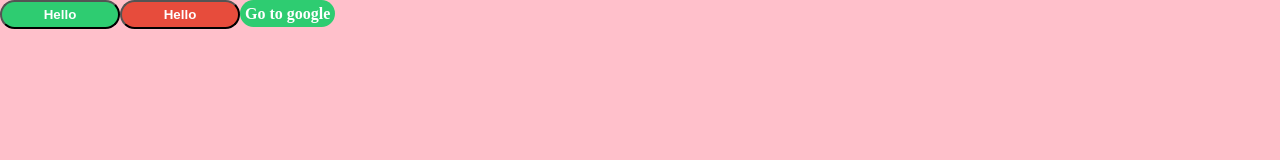
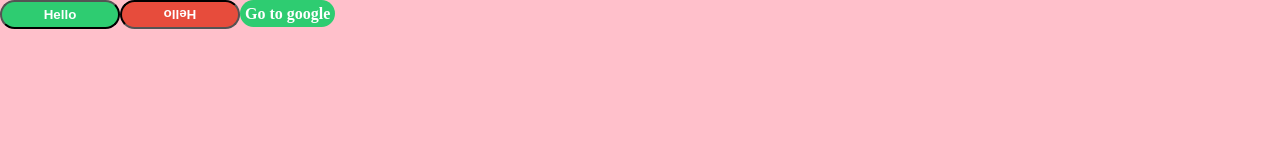
Before and after one commit to dasom0801/styled-awesomeness, a React (Create React App) app: page / in a window 1280 px wide. Shown: the top 160 px of the page. Built offline with nearby package versions, Linux system fonts and the light colour scheme.

Commit message:
#4 Animations

```diff
--- a/src/App.js
+++ b/src/App.js
@@ -1,5 +1,5 @@
 import React, { Component} from 'react';
-import styled, { createGlobalStyle } from 'styled-components';
+import styled, { createGlobalStyle, css, keyframes } from 'styled-components';
 
 const GlobalStyle = createGlobalStyle`
   body{
@@ -14,7 +14,7 @@
       <Container>
         <GlobalStyle />
         <Button>Hello</Button>
-        <Button danger>Hello</Button>
+        <Button danger rotationTimes={5}>Hello</Button>
         <Anchor as='a' href='http://google.com'>Go to google</Anchor>
       </Container>
     );
@@ -40,10 +40,24 @@
     outline: none;
   }
   background-color: ${props => (props.danger ? '#e74c3c': '#2ecc71')};
+  ${props => {
+    if(props.danger) {
+      return css`animation: ${rotation} ${props.rotationTimes}s linear infinite`;
+    }
+  }}
 `;
 
 const Anchor = styled(Button)`
   text-decoration: none;
 `;
 
+const rotation = keyframes`
+  from {
+    transform: rotate(0deg);
+  }
+  to {
+    transform: rotate(360deg);
+  }
+`;
+
 export default App;
```
